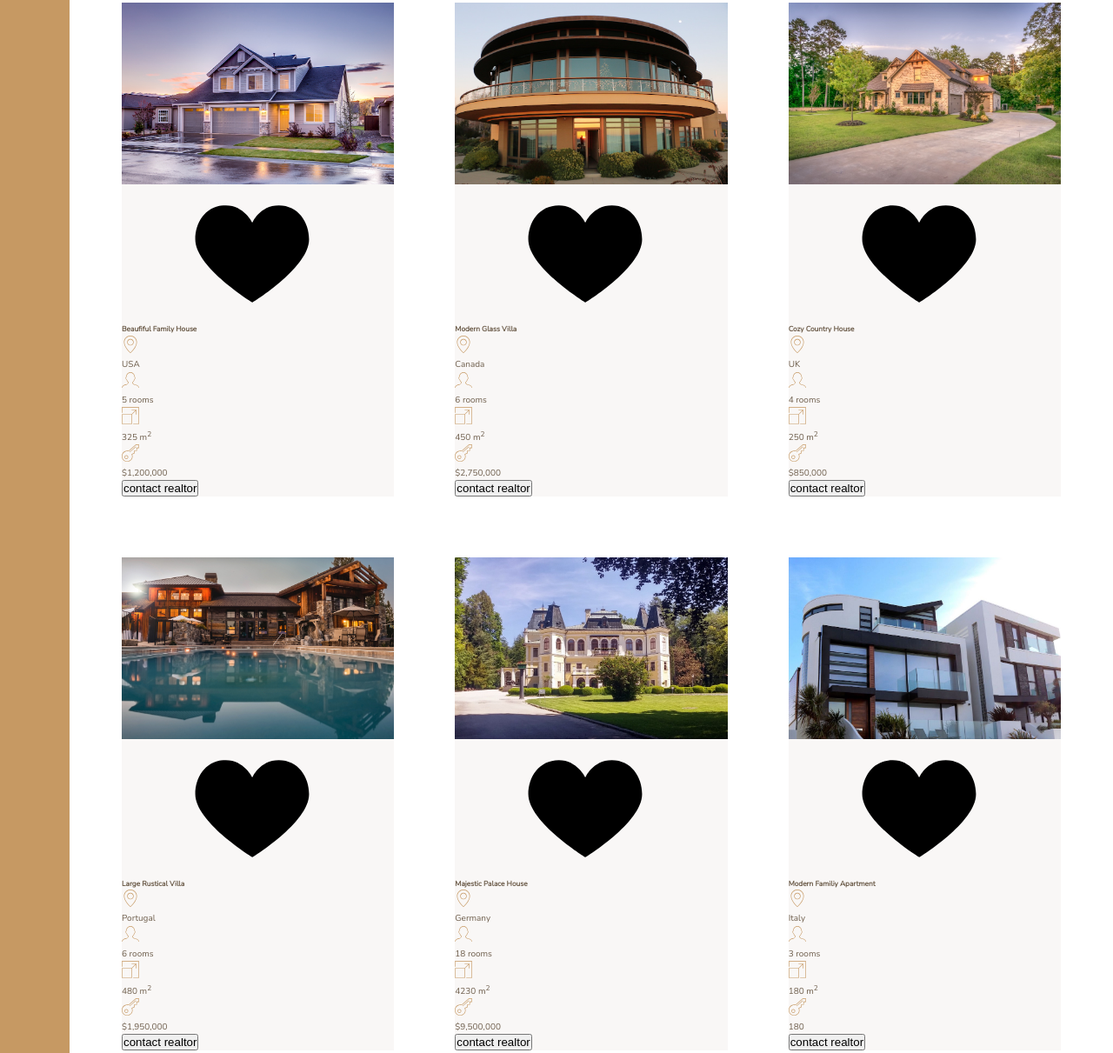
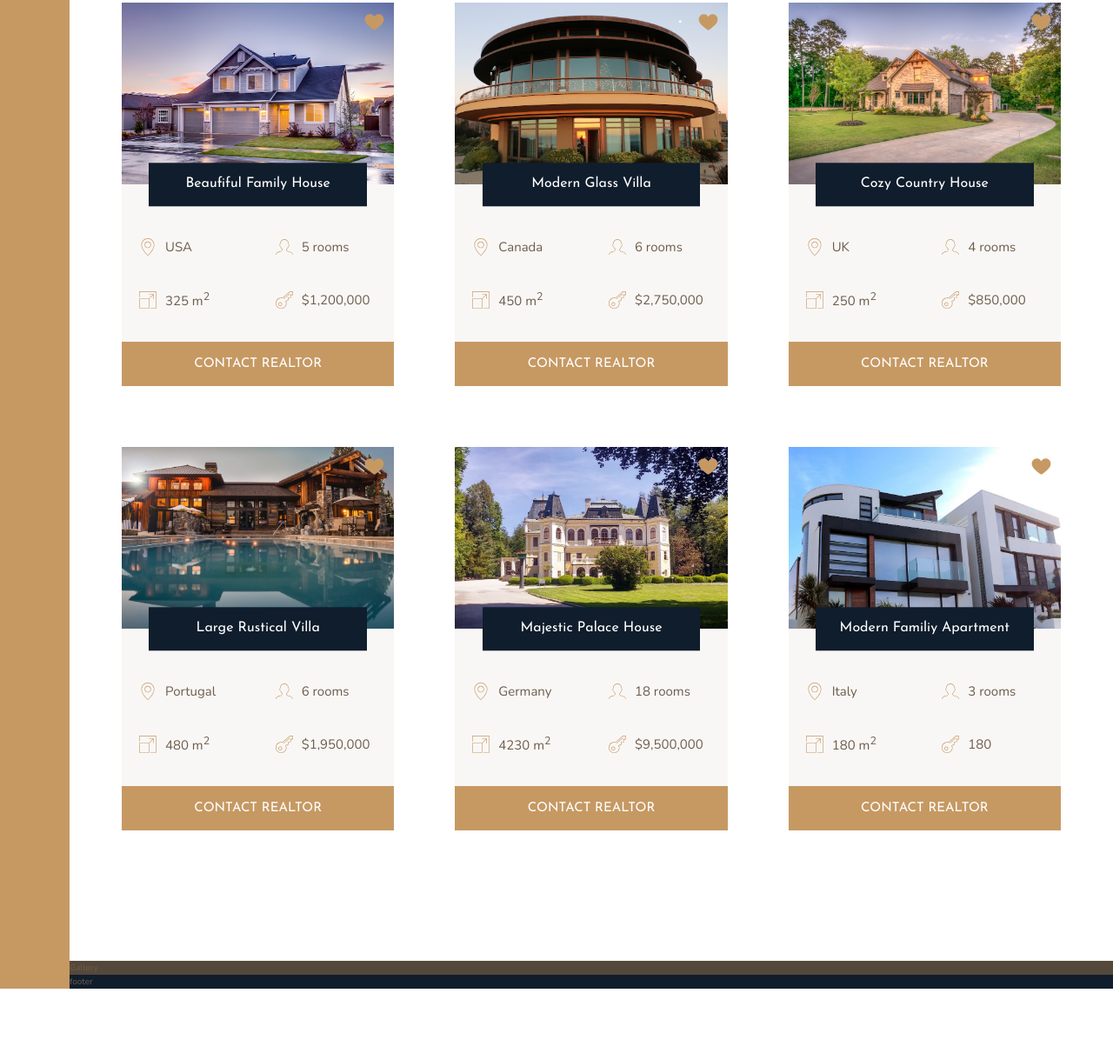
Before and after one commit to eelok/grid-3-nnexterr, a website: page index.html in a window 1280 px wide. Shown: the part 1967-3178 px from the top of the page at 87% size. After the commit the page ends 3104 px from the top, so only its background shows below. Drawn offline with nearby package versions, Linux system fonts and the light colour scheme.

Commit message:
complete homes section

```diff
--- a/index.html
+++ b/index.html
@@ -111,7 +111,7 @@
                     </svg>
                     <p>$1,200,000</p>
                 </div>
-                <button class="cta">contact realtor</button>
+                <button class="btn home__btn">contact realtor</button>
             </div>
 
 
@@ -148,7 +148,7 @@
                     </svg>
                     <p>$2,750,000</p>
                 </div>
-                <button class="cta">contact realtor</button>
+                <button class="btn home__btn">contact realtor</button>
             </div>
 
             <div class="home">
@@ -184,7 +184,7 @@
                     </svg>
                     <p>$850,000</p>
                 </div>
-                <button class="cta">contact realtor</button>
+                <button class="btn home__btn">contact realtor</button>
             </div>
 
             <div class="home">
@@ -220,7 +220,7 @@
                     </svg>
                     <p>$1,950,000</p>
                 </div>
-                <button class="cta">contact realtor</button>
+                <button class="btn home__btn">contact realtor</button>
             </div>
 
             <div class="home">
@@ -256,7 +256,7 @@
                     </svg>
                     <p>$9,500,000</p>
                 </div>
-                <button class="cta">contact realtor</button>
+                <button class="btn home__btn">contact realtor</button>
             </div>
 
             <div class="home">
@@ -292,7 +292,7 @@
                     </svg>
                     <p>180</p>
                 </div>
-                <button class="cta">contact realtor</button>
+                <button class="btn home__btn">contact realtor</button>
             </div>
 
 
--- a/sass/_homes.scss
+++ b/sass/_homes.scss
@@ -3,39 +3,75 @@
     margin: 15rem 0;
 
     display: grid;
-    grid-template-columns: repeat(auto-fit, (minmax(25rem, 1fr)));
-    // grid-template-rows: repeat(2, min-content);
+    grid-template-columns: repeat(auto-fit, minmax(25rem, 1fr));
     grid-gap: 7rem;
 
 }
 .home {
     background-color: $color-grey-light-1;
+    display: grid;
+    grid-template-columns: repeat(2, 1fr);
+    grid-row-gap: 3.5rem;
 
     &__img{
         width: 100%;
+        grid-column: 1/ -1;
+        grid-row: 1 / 2;
+        z-index: 1;
     }
 
     &__like{
+        width: 2.5rem;
+        height: 2.5rem;
+        fill: $color-primary;
+        grid-column: 2 / 3;
+        grid-row: 1 / 2;
+        z-index: 2;
+        justify-self: end;
+        margin: 1rem;
 
     }
     &__name{
+        grid-column: 1/ -1;
+        grid-row: 1/2;
+        z-index: 3;
 
+        width: 80%;
+        justify-self: center;
+        align-self: end;
+        color: #fff;
+        background-color: $color-secondary;
+        font-family: $font-display;
+        font-size: 1.6rem;
+        text-align: center;
+        padding: 1.25rem;
+        font-weight: 400;
+        transform: translateY(50%);
+    }
+
+    &__location,
+    &__rooms {
+        margin-top: 2.5rem;
     }
 
     &__location,
     &__rooms,
     &__area,
     &__price{
+        margin-left: 2rem;
+        font-size: 1.5rem;
+        display: flex;
+        align-items: center;
+
         svg {
             width: 2rem;
             height: 2rem;
             fill: $color-primary;
-        }
-        p{
-
+            margin-right: 1rem;
         }
 
     }
-
-
+    &__btn {
+        grid-column: 1/ -1;
+    }
 }
```
Also changed, not shown: css/style.css.
